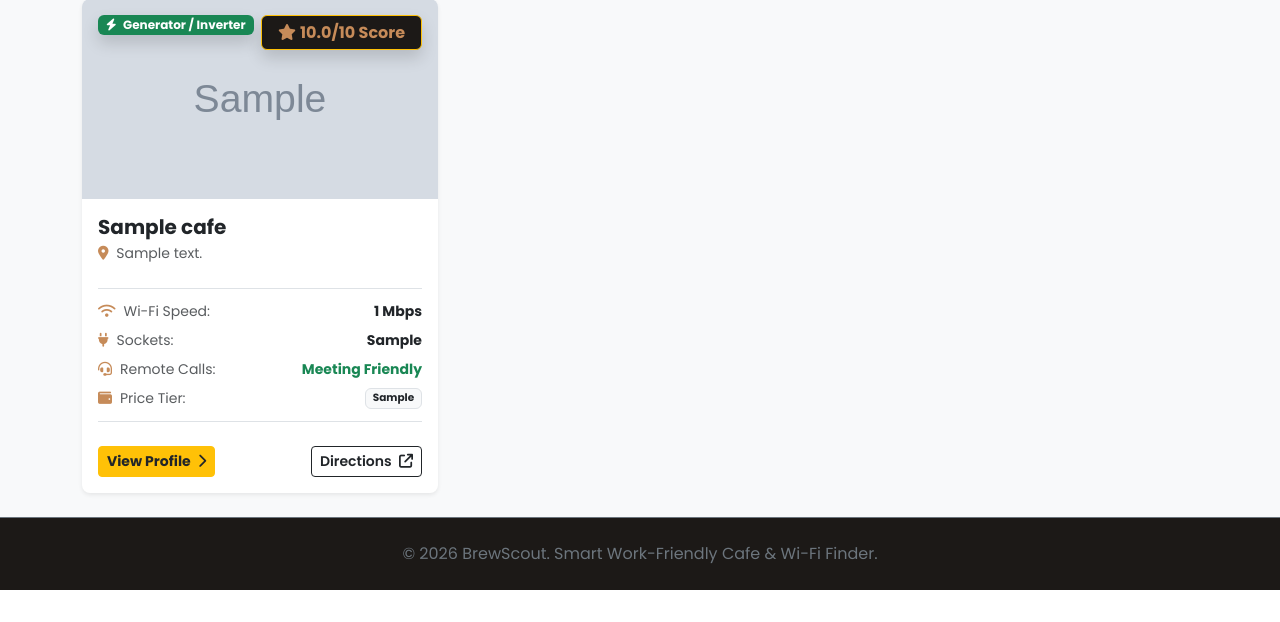
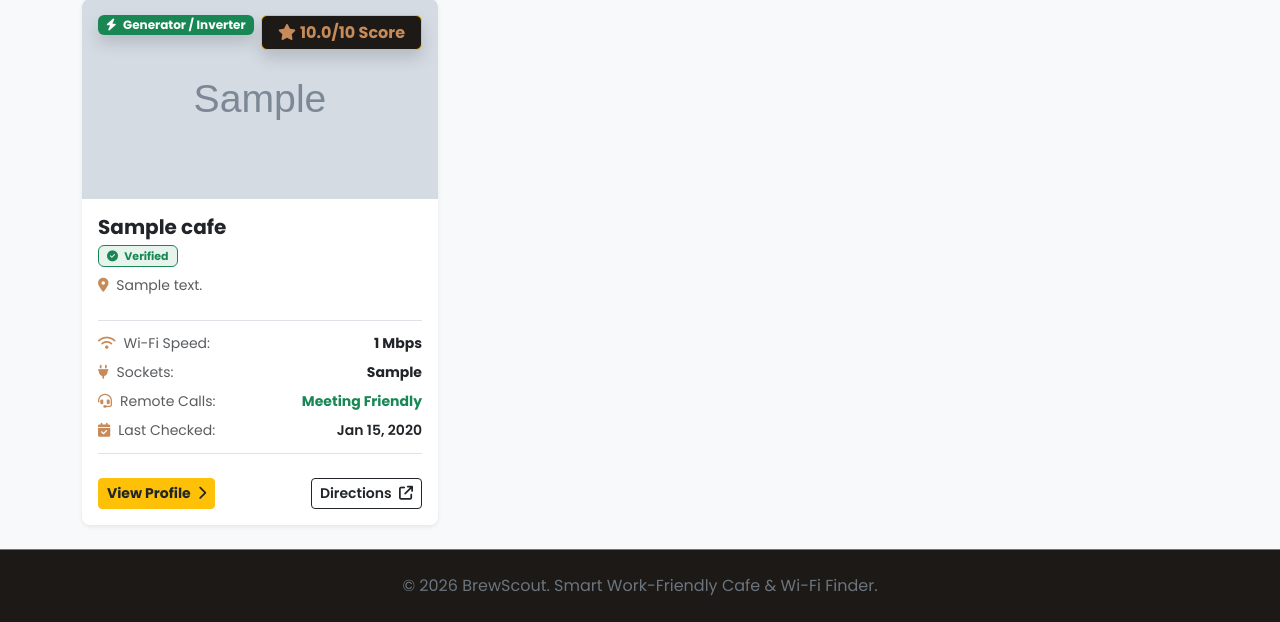
Before and after one commit to AnthonyQuant/BrewScout, a Flask app: page / in a window 1280 px wide. Shown: the part 849-1471 px from the top of the page. Before the commit the page ends 1439 px from the top, so only its background shows below. Run offline with Flask 3, Linux system fonts and the light colour scheme; tables that the repository leaves empty hold one stand-in row (values such as "Sample post"); grey boxes marked "Sample" are stand-in pictures; parts of the project's set-up code (start-up, migrations or seed data) failed here and were passed over; some libraries are stand-ins or nearby versions.

Commit message:
Phase 3 Complete: Safe non-destructive seeding and data quality provenance badges

```diff
--- a/templates/index.html
+++ b/templates/index.html
@@ -78,7 +78,7 @@
         </form>
     </div>
 
-    <!-- Live Area / Spot Map Preview (Appears when searching Name, Location, or ZIP) -->
+    <!-- Live Area / Spot Map Preview -->
     {% if request.args.get('q') or request.args.get('zip_code') %}
         {% set search_term = request.args.get('q') or request.args.get('zip_code') %}
         <div class="card border-0 shadow-sm rounded-3 overflow-hidden mb-4 bg-white">
@@ -127,9 +127,33 @@
 
                 <!-- Cafe Details Body -->
                 <div class="card-body d-flex flex-column">
-                    <h5 class="card-title fw-bold text-dark mb-1">
-                        <a href="{{ url_for('cafe_detail', cafe_id=cafe.id) }}" class="text-decoration-none text-dark">{{ cafe.name }}</a>
-                    </h5>
+                    <div class="d-flex justify-content-between align-items-center mb-1">
+                        <h5 class="card-title fw-bold text-dark mb-0">
+                            <a href="{{ url_for('cafe_detail', cafe_id=cafe.id) }}" class="text-decoration-none text-dark">{{ cafe.name }}</a>
+                        </h5>
+                    </div>
+
+                    <!-- Explicit Data Quality & Verification Provenance Badge -->
+                    <div class="mb-2">
+                        {% if cafe.verification_status == 'Sample / Benchmark Data' %}
+                            <span class="badge bg-info bg-opacity-10 text-info border border-info px-2 py-1" style="font-size: 11px;">
+                                <i class="fa-solid fa-vial me-1"></i> Sample / Benchmark Data
+                            </span>
+                        {% elif cafe.verification_status == 'Recently Checked' or cafe.verification_status == 'Admin Verified' %}
+                            <span class="badge bg-success bg-opacity-10 text-success border border-success px-2 py-1" style="font-size: 11px;">
+                                <i class="fa-solid fa-circle-check me-1"></i> Verified
+                            </span>
+                        {% elif cafe.verification_status == 'Community Reported' %}
+                            <span class="badge bg-warning bg-opacity-10 text-dark border border-warning px-2 py-1" style="font-size: 11px;">
+                                <i class="fa-solid fa-clock-rotate-left me-1"></i> Update Pending
+                            </span>
+                        {% else %}
+                            <span class="badge bg-secondary bg-opacity-10 text-secondary border px-2 py-1" style="font-size: 11px;">
+                                <i class="fa-solid fa-circle-question me-1"></i> Unverified
+                            </span>
+                        {% endif %}
+                    </div>
+
                     <p class="text-muted small mb-3"><i class="fa-solid fa-location-dot text-warning me-1"></i> {{ cafe.address }}</p>
 
                     <ul class="list-group list-group-flush border-top border-bottom my-2 py-2 small">
@@ -146,8 +170,8 @@
                             <span class="fw-bold text-dark">{% if cafe.is_meeting_friendly %}<span class="text-success">Meeting Friendly</span>{% else %}<span class="text-muted">Social Atmosphere</span>{% endif %}</span>
                         </li>
                         <li class="list-group-item bg-transparent border-0 px-0 py-1 d-flex justify-content-between">
-                            <span class="text-muted"><i class="fa-solid fa-wallet text-warning me-2"></i>Price Tier:</span>
-                            <span class="badge bg-light text-dark border">{{ cafe.price_range }}</span>
+                            <span class="text-muted"><i class="fa-solid fa-calendar-check text-warning me-2"></i>Last Checked:</span>
+                            <span class="fw-semibold text-dark">{{ cafe.last_verified_date.strftime('%b %d, %Y') }}</span>
                         </li>
                     </ul>
 
```
Also changed, not shown: seed.py (+19 -10 lines).
